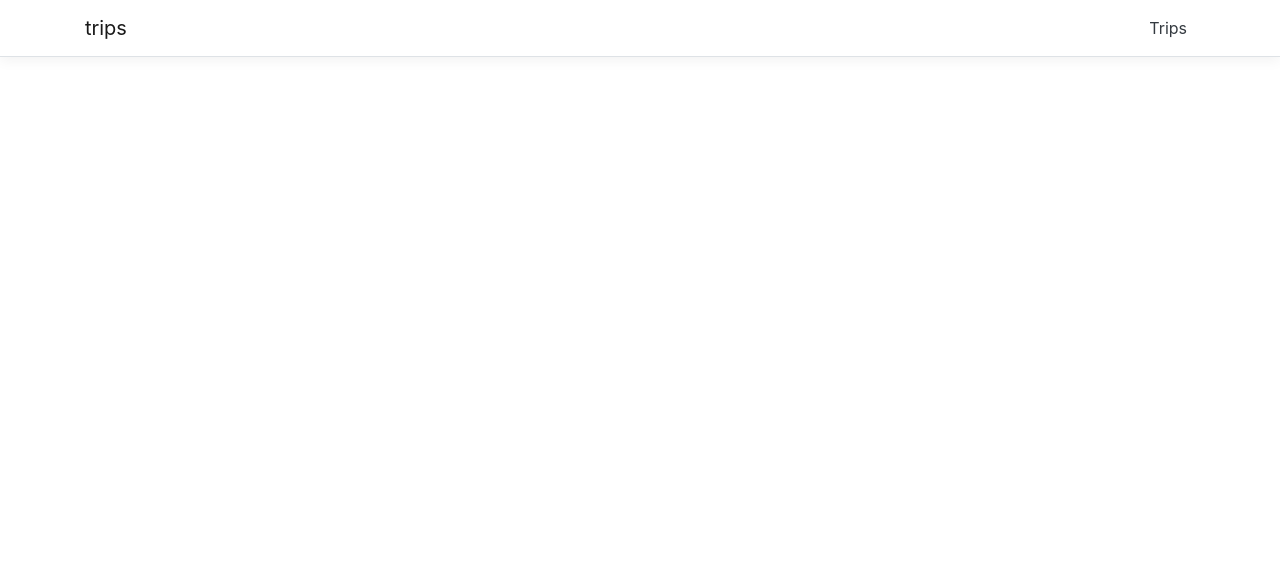
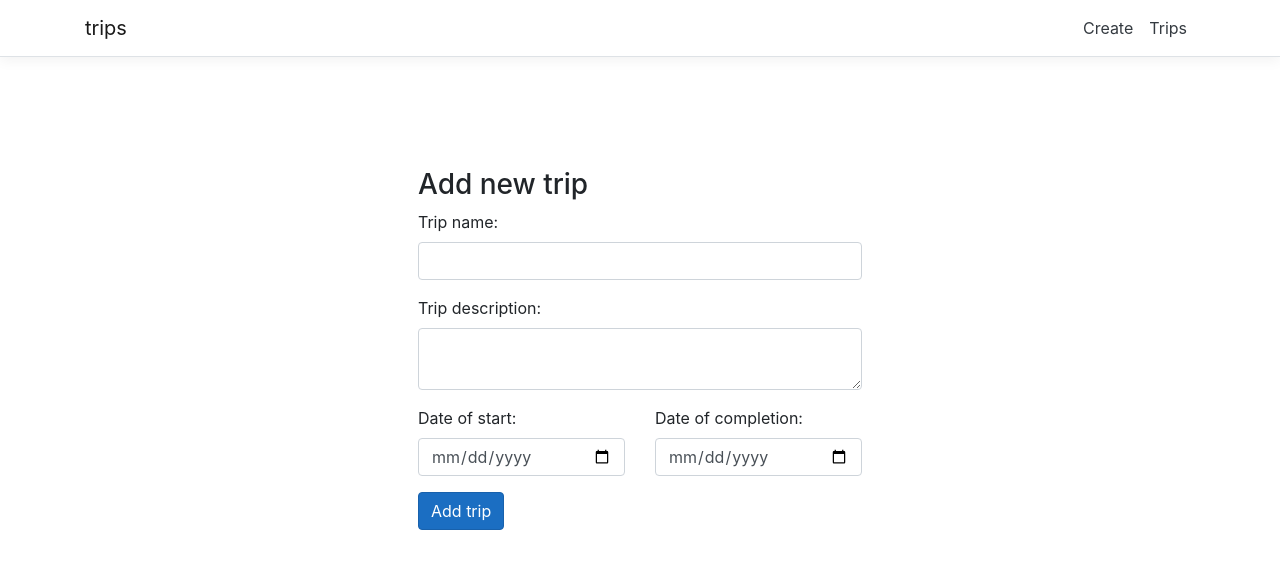
Before and after one commit to iosum/trips-react-asp, a React (Create React App) app in the folder ClientApp/: page /create in a window 1280 px wide. Shown: the top 568 px of the page. Built offline with nearby package versions, Linux system fonts and the light colour scheme.

Commit message:
design create form

```diff
--- a/ClientApp/src/App.js
+++ b/ClientApp/src/App.js
@@ -2,11 +2,10 @@
 import { Route } from 'react-router';
 import { Layout } from './components/Layout';
 import { Home } from './components/Home';
-import { FetchData } from './components/FetchData';
-import { Counter } from './components/Counter';
-
 import './custom.css'
 import { Trips } from './components/trips/Trips';
+import {Create} from './components/trips/Create';
+
 
 export default class App extends Component {
   static displayName = App.name;
@@ -15,8 +14,7 @@
     return (
       <Layout>
         <Route exact path='/' component={Home} />
-        <Route path='/counter' component={Counter} />
-        <Route path='/fetch-data' component={FetchData} />
+        <Route path='/create' component={Create}/>
         <Route path='/trips' component={Trips}/>
       </Layout>
     );
--- a/ClientApp/src/components/NavMenu.js
+++ b/ClientApp/src/components/NavMenu.js
@@ -31,6 +31,9 @@
             <Collapse className="d-sm-inline-flex flex-sm-row-reverse" isOpen={!this.state.collapsed} navbar>
               <ul className="navbar-nav flex-grow">
                 <NavItem>
+                  <NavLink tag={Link} className="text-dark" to="/create">Create</NavLink>
+                </NavItem>
+                <NavItem>
                   <NavLink tag={Link} className="text-dark" to="/trips">Trips</NavLink>
                 </NavItem>
               </ul>
--- /dev/null
+++ b/ClientApp/src/components/trips/Create.jsx
@@ -0,0 +1,66 @@
+import React, {Component} from 'react';
+
+export class Create extends Component {
+    constructor(props) {
+        super(props);
+
+        // have a form where we have 4 fields and use these fields to send object to the api
+        // so we need to create the initial state of these fields
+        this.state = {
+            name: '',
+            description: '',
+            dateStarted: null,
+            dateCompleted: null
+        }
+    }
+
+    // we have a class so we need to have a render method
+    // and inside the render method, we need to have a return
+    render() {
+        return(
+            // write the html code
+            <div className="trip-form" >
+                <h3>Add new trip</h3>
+                <form onSubmit={this.onSubmit}>
+                    <div className="form-group">
+                        <label>Trip name:  </label>
+                        <input
+                            type="text"
+                            className="form-control"
+                        />
+                    </div>
+                    <div className="form-group">
+                        <label>Trip description: </label>
+                        <textarea
+                            type="text"
+                            className="form-control"
+                        />
+                    </div>
+                    <div className="row">
+                        <div className="col col-md-6 col-sm-6 col-xs-12">
+                            <div className="form-group">
+                                <label>Date of start:  </label>
+                                <input
+                                    type="date"
+                                    className="form-control"
+                                />
+                            </div>
+                        </div>
+                        <div className="col col-md-6 col-sm-6 col-xs-12">
+                            <div className="form-group">
+                                <label>Date of completion:  </label>
+                                <input
+                                    type="date"
+                                    className="form-control"
+                                />
+                            </div>
+                        </div>
+                    </div>
+                    <div className="form-group">
+                        <input type="submit" value="Add trip" className="btn btn-primary" />
+                    </div>
+                </form>
+            </div>
+        )
+    }
+}
--- a/ClientApp/src/custom.css
+++ b/ClientApp/src/custom.css
@@ -12,3 +12,7 @@
   background-color: #1b6ec2;
   border-color: #1861ac;
 }
+
+.trip-form {
+  margin: 10% 30%
+}
```
